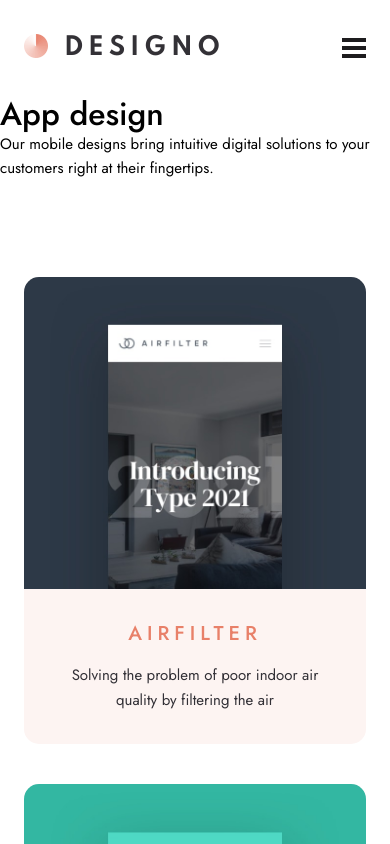
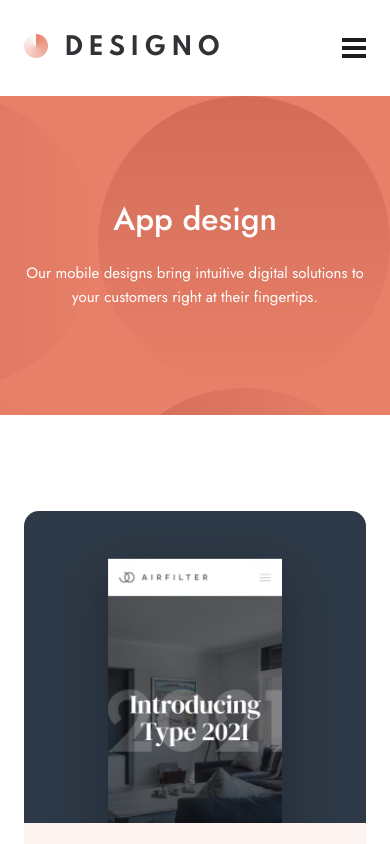
Before and after one commit to Yasmine10/designo-multi-page-website, a React (Vite) app: page /services/app-design in a window 390 px wide. Shown: the top 844 px of the page. Built offline with nearby package versions, Linux system fonts and the light colour scheme.

Commit message:
added styling service hero section + made responsive

```diff
--- a/src/sass/abstracts/_variables.scss
+++ b/src/sass/abstracts/_variables.scss
@@ -7,7 +7,7 @@ $clr-primary-900: hsl(270, 3%, 11%);
 $clr-secondary-150: hsl(210, 17%, 95%);
 $clr-secondary-200: hsl(14, 76%, 97%);
 $clr-secondary-400: hsl(11, 100%, 80%);
-$clr-secondary-900: hsl(264, 5%, 20%);
+$clr-secondary-900: hsl(264, 4%, 11%);
 
 /* Typography */
 
--- a/src/sass/pages/_service.scss
+++ b/src/sass/pages/_service.scss
@@ -1,6 +1,76 @@
 @use "../abstracts/" as *;
 
 $spacing-service: pxToRem(96);
+
+.service-intro {
+    background-color: $clr-primary-400;
+    padding: pxToRem(105) pxToRem(24);
+
+    text-align: center;
+    color: $clr-primary-100;
+
+    position: relative;
+    z-index: 1;
+    overflow: hidden;
+
+    &::before {
+        content: "";
+        position: absolute;
+        top: 0;
+        right: 0;
+        z-index: -1;
+
+        background-repeat: no-repeat;
+
+        width: pxToRem(876);
+        height: pxToRem(584);
+    }
+
+    &.web-design::before {
+        background-image: url('/src/assets/web-design/desktop/bg-pattern-intro-web.svg');
+    }
+    &.app-design::before {
+        background-image: url('/src/assets/app-design/desktop/bg-pattern-intro-app.svg');
+    }
+    &.graphic-design::before {
+        background-image: url('/src/assets/graphic-design/desktop/bg-pattern-intro-graphic.svg');
+    }
+
+    &__title {
+        margin-bottom: pxToRem(24);
+    }
+
+    @include breakpoint('tablet') {
+        padding: pxToRem(64) 0;
+        border-radius: 15px;
+
+        &::before {
+            top: 50%;
+            right: -20%;
+            transform: translateY(-50%);
+        }
+
+        &__text {
+            max-width: pxToRem(400);
+            margin-inline: auto;
+        }
+    }
+
+    @include breakpoint('desktop') {
+        &.app-design::before {
+            right: initial;
+            left: -5%;
+
+            background-image: url('/src/assets/app-design/desktop/bg-pattern-intro-app.svg');
+        }
+        &.graphic-design::before {
+            right: initial;
+            left: -5%;
+
+            background-image: url('/src/assets/graphic-design/desktop/bg-pattern-intro-graphic.svg');
+        }
+    }
+}
 
 .service-projects {
     margin-block: $spacing-service;
```
